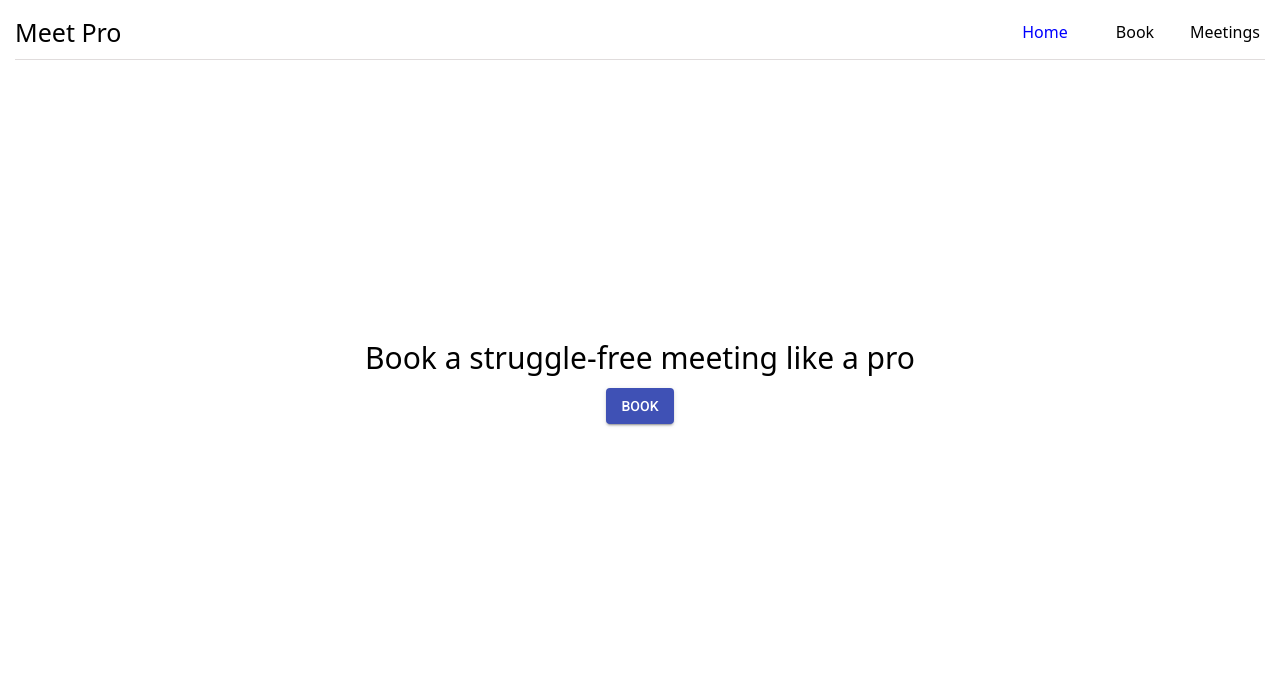
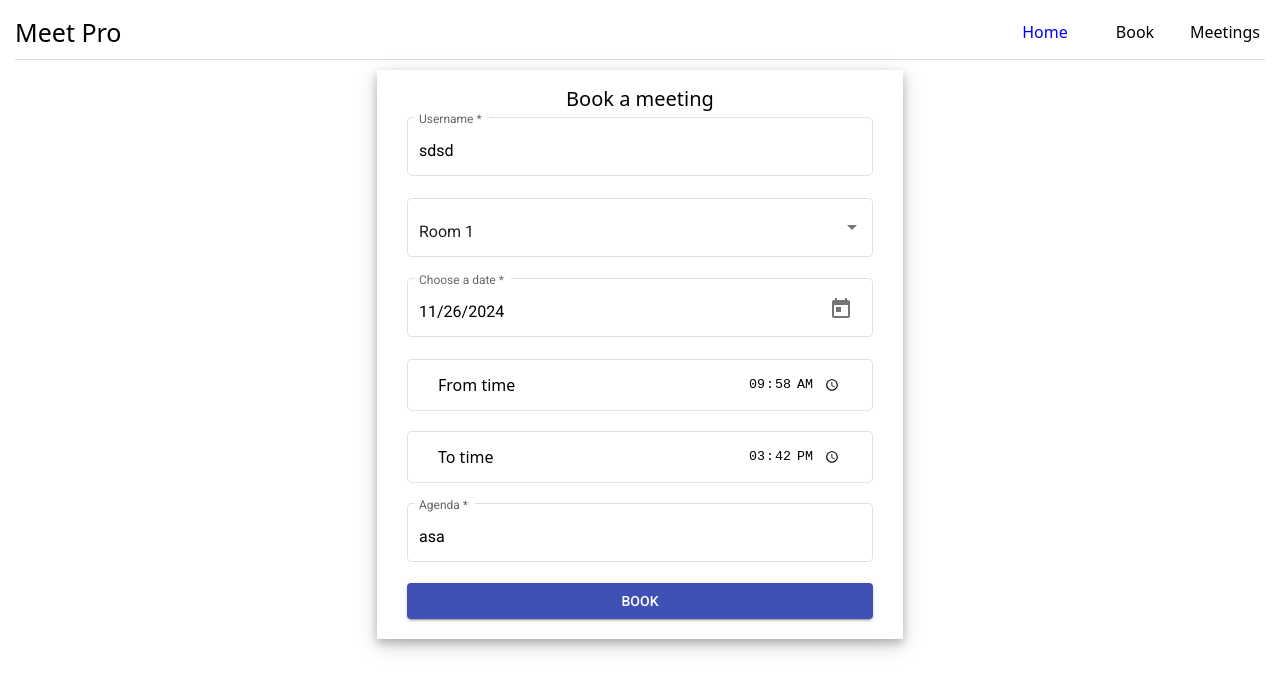
Before and after one commit to arunkenjila/infrrd-project, an Angular app: page /book in a window 1280 px wide. Before the commit this address led to /home. Shown: the top 690 px of the page. Built offline with nearby package versions, Linux system fonts and the light colour scheme.

Commit message:
completed the booking part

```diff
--- a/src/app/components/header/header.component.scss
+++ b/src/app/components/header/header.component.scss
@@ -1,6 +1,7 @@
 .header {
   border-bottom: 1px solid rgb(224, 220, 220);
   padding: 10px 0px;
+  margin-bottom: 10px;
 }
 
 .header-left {
--- a/src/app/pages/booking/booking.component.html
+++ b/src/app/pages/booking/booking.component.html
@@ -1 +1,88 @@
-<p>booking works!</p>
+<div class="d-flex col align-center jc-center">
+  <div
+    *ngIf="!isBooked; else booked"
+    class="book d-flex col align-center jc-center"
+  >
+    <div class="book-header">Book a meeting</div>
+    <form
+      class="book-form"
+      [formGroup]="bookingFormGroup"
+      (ngSubmit)="onFormSubmit()"
+    >
+      <div class="col">
+        <mat-form-field appearance="outline">
+          <mat-label>Username</mat-label>
+          <input matInput placeholder="username" formControlName="username" />
+          <mat-icon matSuffix>user</mat-icon>
+          <mat-error>Username is required</mat-error>
+        </mat-form-field>
+      </div>
+      <div class="col">
+        <mat-form-field appearance="outline">
+          <mat-select formControlName="meetingRoom" value="Room 1">
+            <mat-option *ngFor="let group of meetingRooms" [value]="group">{{
+              group
+            }}</mat-option>
+          </mat-select>
+          <mat-error>Meeting room is required</mat-error>
+        </mat-form-field>
+      </div>
+      <div class="col">
+        <mat-form-field appearance="outline">
+          <mat-label>Choose a date</mat-label>
+          <input
+            matInput
+            [matDatepicker]="datepicker"
+            formControlName="date"
+            [min]="defaultDate"
+          />
+          <mat-datepicker-toggle
+            matSuffix
+            [for]="datepicker"
+          ></mat-datepicker-toggle>
+          <mat-datepicker #datepicker> </mat-datepicker>
+          <mat-error>Date is required</mat-error>
+        </mat-form-field>
+      </div>
+      <div class="col mb-20">
+        <div class="book-time row align-center jc-between">
+          <mat-label>From time</mat-label>
+          <input type="time" formControlName="timeFrom" />
+        </div>
+        <div>
+          <mat-error *ngIf="fromTimeError">From time is required</mat-error>
+        </div>
+      </div>
+      <div class="col mb-20">
+        <div class="book-time row align-center jc-between">
+          <mat-label>To time</mat-label>
+          <input type="time" formControlName="timeTo" />
+        </div>
+        <div>
+          <mat-error *ngIf="toTimeErrorMessage">{{
+            toTimeErrorMessage
+          }}</mat-error>
+        </div>
+      </div>
+      <div class="col">
+        <mat-form-field appearance="outline">
+          <mat-label>Agenda</mat-label>
+          <input matInput placeholder="agenda" formControlName="agenda" />
+          <mat-icon matSuffix>user</mat-icon>
+          <mat-error>Agenda is required</mat-error>
+        </mat-form-field>
+      </div>
+      <div class="col">
+        <button mat-raised-button color="primary">BOOK</button>
+      </div>
+    </form>
+  </div>
+  <ng-template #booked>
+    <div class="book-success h80 col jc-center">
+      <span>You have successfully booked the meeting</span>
+      <button mat-raised-button color="primary" (click)="gotoHome()">
+        Go to home
+      </button>
+    </div>
+  </ng-template>
+</div>
--- a/src/app/pages/booking/booking.component.scss
+++ b/src/app/pages/booking/booking.component.scss
@@ -0,0 +1,28 @@
+.book {
+  box-shadow: 0 4px 8px 0 rgba(0, 0, 0, 0.2), 0 6px 20px 0 rgba(0, 0, 0, 0.19);
+  padding: 15px 0px;
+}
+
+.book-header {
+  font-size: 20px;
+  font-weight: 500;
+}
+
+.book-form {
+  padding: 5px 30px;
+}
+
+.book-success {
+  color: green;
+}
+
+.book-time {
+  height: 50px;
+  width: 404px;
+  border: 1px solid rgb(230, 221, 221);
+  border-radius: 5px;
+  padding: 0 30px;
+  input {
+    border: none;
+  }
+}
--- a/src/app/pages/booking/booking.component.ts
+++ b/src/app/pages/booking/booking.component.ts
@@ -1,15 +1,118 @@
-import { Component, OnInit } from '@angular/core';
+import { Component, OnInit } from "@angular/core";
+import {
+  FormBuilder,
+  FormGroup,
+  FormsModule,
+  ReactiveFormsModule,
+  Validators,
+} from "@angular/forms";
+import { MatFormFieldModule } from "@angular/material/form-field";
+import { MatInputModule } from "@angular/material/input";
+import { MatIconModule } from "@angular/material/icon";
+import { MatButtonModule } from "@angular/material/button";
+import { MatSelectModule } from "@angular/material/select";
+import { CommonModule } from "@angular/common";
+import { MatDatepickerModule } from "@angular/material/datepicker";
+import { MatNativeDateModule } from "@angular/material/core";
+import { Router } from "@angular/router";
 
 @Component({
-  selector: 'app-booking',
-  templateUrl: './booking.component.html',
-  styleUrls: ['./booking.component.scss']
+  selector: "app-booking",
+  templateUrl: "./booking.component.html",
+  styleUrls: ["./booking.component.scss"],
+  standalone: true,
+  imports: [
+    FormsModule,
+    ReactiveFormsModule,
+    MatFormFieldModule,
+    MatInputModule,
+    MatIconModule,
+    MatButtonModule,
+    MatSelectModule,
+    CommonModule,
+    MatDatepickerModule,
+    MatNativeDateModule,
+  ],
 })
 export class BookingComponent implements OnInit {
+  bookingFormGroup: FormGroup;
+  meetingRooms: string[] = [
+    "Room 1",
+    "Room 2",
+    "Room 3",
+    "Room 4",
+    "Room 5",
+    "Room 6",
+    "Room 7",
+    "Room 8",
+    "Room 9",
+    "Room 10",
+  ];
+  isBooked: boolean = false;
+  defaultDate: any = new Date();
+  fromTimeError: boolean = false;
+  toTimeErrorMessage: string = "";
+  fromTime: string = "";
+  toTime: string = "";
 
-  constructor() { }
-
-  ngOnInit(): void {
+  constructor(private formBuilder: FormBuilder, private router: Router) {
+    this.getDefaultTime();
+    this.bookingFormGroup = this.formBuilder.group({
+      username: ["sdsd", Validators.required],
+      meetingRoom: ["Room 1", Validators.required],
+      date: [this.defaultDate, Validators.required],
+      timeFrom: [this.fromTime, Validators.required],
+      timeTo: [this.toTime, Validators.required],
+      agenda: ["asa", Validators.required],
+    });
   }
 
+  ngOnInit(): void {}
+
+  getDefaultTime(): void {
+    let time = String(new Date()).split(" ")[4];
+    time = time.substring(0, 5);
+    this.fromTime = time;
+    this.toTime = "15:42";
+  }
+
+  onFormSubmit() {
+    console.log(this.bookingFormGroup.value);
+    if (this.bookingFormGroup.valid && this.isTimeValid()) {
+      this.isBooked = true;
+    } else {
+      if (!this.isTimeValid()) {
+        if (this.bookingFormGroup.controls["timeFrom"].value === "")
+          this.fromTimeError = true;
+        if (this.bookingFormGroup.controls["timeTo"].value === "")
+          this.toTimeErrorMessage = "To time is required";
+      }
+    }
+  }
+
+  isTimeValid(): boolean {
+    let fromMin = Number(
+      this.bookingFormGroup.controls["timeFrom"].value.split(":")[1]
+    );
+    let toMin = Number(
+      this.bookingFormGroup.controls["timeTo"].value.split(":")[1]
+    );
+    let fromHour = Number(
+      this.bookingFormGroup.controls["timeFrom"].value.split(":")[0]
+    );
+    let toHour = Number(
+      this.bookingFormGroup.controls["timeTo"].value.split(":")[0]
+    );
+    if (toHour - fromHour < 1 && toMin - fromMin < 30) {
+      this.toTimeErrorMessage =
+        "Minimum duration of the meeting should be 30 minutes";
+      return false;
+    }
+    this.toTimeErrorMessage = "";
+    return true;
+  }
+
+  gotoHome() {
+    this.router.navigateByUrl("home");
+  }
 }
--- a/src/app/services/booking.service.ts
+++ b/src/app/services/booking.service.ts
@@ -5,7 +5,7 @@ import { BehaviorSubject } from "rxjs";
   providedIn: "root",
 })
 export class BookingService {
-  routeSub$ = new BehaviorSubject<string>("home");
+  routeSub$ = new BehaviorSubject<string>("book");
   routeObs = this.routeSub$.asObservable();
 
   constructor() {}
--- a/src/styles.scss
+++ b/src/styles.scss
@@ -91,5 +91,18 @@ body {
 }
 
 .m-5 {
-  margin: 5 !important;
+  margin: 5px !important;
 }
+
+.mb-20 {
+  margin-bottom: 20px !important;
+}
+
+.h80 {
+  height: 80vh;
+}
+
+// material custom styles
+.mat-form-field-appearance-outline .mat-form-field-wrapper {
+  margin: 0 !important;
+}
--- a/tsconfig.json
+++ b/tsconfig.json
@@ -5,7 +5,7 @@
     "baseUrl": "./",
     "outDir": "./dist/out-tsc",
     "forceConsistentCasingInFileNames": true,
-    "strict": true,
+    "strict": false,
     "noImplicitOverride": true,
     "noPropertyAccessFromIndexSignature": true,
     "noImplicitReturns": true,
```
Also changed, not shown: src/app/app.module.ts (+1 -7 lines).
